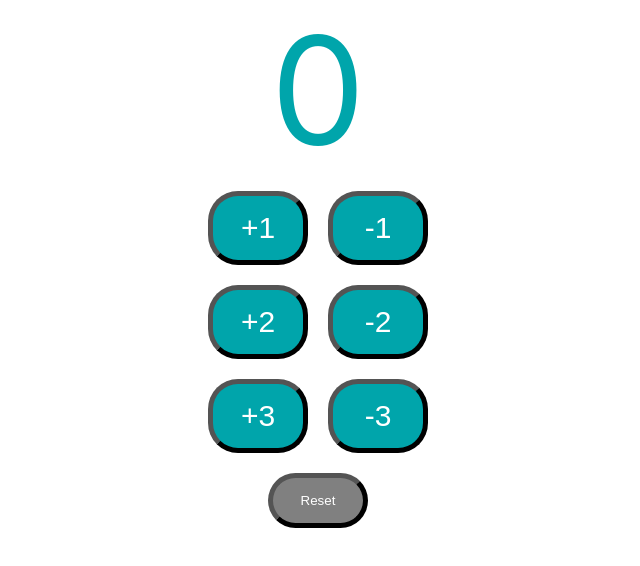
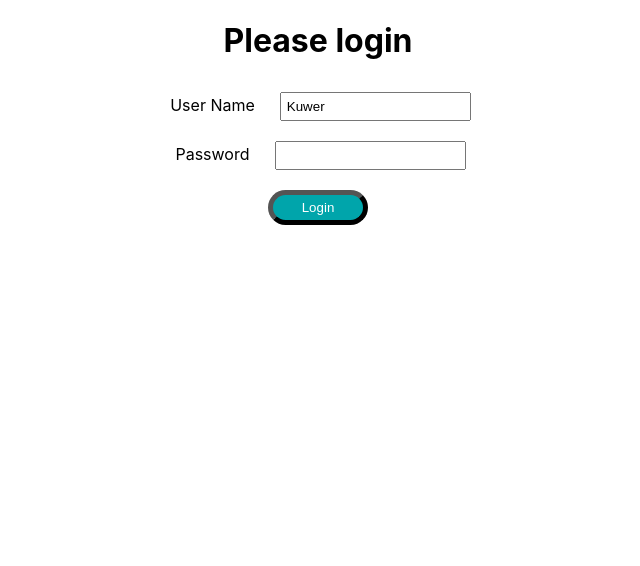
Before and after one commit to kuwer/SpringBoot, a React (Create React App) app in the folder Frontend/todo-app/: page / in a window 1280 px wide. Shown: the top 566 px of the page, without its empty margins (322-962 px from the left). Built offline with nearby package versions, Linux system fonts and the light colour scheme.

Commit message:
Using useParam, useNavigate, and Routing concepts

```diff
--- a/Frontend/todo-app/package.json
+++ b/Frontend/todo-app/package.json
@@ -8,6 +8,7 @@
     "@testing-library/user-event": "^13.5.0",
     "react": "^18.2.0",
     "react-dom": "^18.2.0",
+    "react-router-dom": "^6.22.3",
     "react-scripts": "5.0.1",
     "web-vitals": "^2.1.4"
   },
--- a/Frontend/todo-app/src/App.js
+++ b/Frontend/todo-app/src/App.js
@@ -1,12 +1,12 @@
 import './App.css';
-import Counter from './components/counter/Counter';
 import CounterButton from './components/counter/Counter';
 import {PropTypes} from 'prop-types'
+import TodoApp from './components/todo/TodoApp';
 
 function App() {
   return (
     <div className="App">
-      <Counter />
+      <TodoApp />
     </div>
   );
 }
--- /dev/null
+++ b/Frontend/todo-app/src/components/todo/TodoApp.css
@@ -0,0 +1,4 @@
+label, input, button {
+    margin: 10px;
+    padding: 5px;
+}
--- a/Frontend/todo-app/src/components/todo/TodoApp.jsx
+++ b/Frontend/todo-app/src/components/todo/TodoApp.jsx
@@ -1,7 +1,84 @@
+import './TodoApp.css'
+import { useState } from 'react'
+import { BrowserRouter, Route, Routes, useNavigate, useParams } from 'react-router-dom'
+
 export default function TodoApp(){
     return(
         <div className="TodoApp">
-            Todo Management App
+            <BrowserRouter>
+            <Routes>
+            <   Route path='/' element={<LoginComponent/>}></Route>
+                <Route path='/login' element={<LoginComponent/>}></Route>
+                <Route path='/Welcome/:username' element={<WelcomeComponent/>}></Route>
+                <Route path='*' element={<ErrorComponent/>}></Route>
+
+            </Routes>
+            </BrowserRouter>
         </div>
     )
 }
+
+function WelcomeComponent(){
+    const {username} = useParams()
+    return (
+        <div className="WelcomeComponent">
+            <h1>Welcome to Todo App {username}</h1>
+        </div>
+    )
+}
+
+function ErrorComponent(){
+    return (
+        <div className="ErrorComponent">
+            <h1>Sorry the page you are looking for is broken !</h1>
+        </div>
+    )
+}
+
+function LoginComponent(){
+
+    const [username, setUsername] = useState("Kuwer")
+    const [password, setPassword] = useState("")
+    const [showSuccessMessage, setShowSuccessMessage] = useState(false)
+    const [showErrorMessage, setShowErrorMessage] = useState(false)
+    const navigate = useNavigate()
+
+    function handleUsernameChange(event){
+        setUsername(event.target.value)
+    }
+
+    function handlePasswordChange(event){
+        setPassword(event.target.value)
+    }
+
+    function handleSubmit(){
+        if(username==='Kuwer' && password==='12345'){
+            setShowSuccessMessage(true)
+            setShowErrorMessage(false)
+            navigate(`/welcome/${username}`)
+        } else{
+            setShowSuccessMessage(false)
+            setShowErrorMessage(true)
+        }
+    }
+
+
+    return(
+        <div className="Login">
+            <h1>Please login</h1>
+            <div className="LoginForm">
+                {showSuccessMessage && <div className="successMessage">Authentication successful</div>}
+                {showErrorMessage && <div className="successMessage">Authentication Failed</div>}
+                <div>
+                    <label>User Name</label>
+                    <input type="text" name="username" value={username} onChange={handleUsernameChange}></input>
+                </div>
+                <div>
+                    <label>Password</label>
+                    <input type="password" name="password" value={password} onChange={handlePasswordChange}></input>
+                </div>
+                <button type="button" name="login" onClick={handleSubmit}>Login</button>
+            </div>
+        </div>
+    )
+}
```
Also changed, not shown: 1 other file (tests, documents, lock files or other folders).
